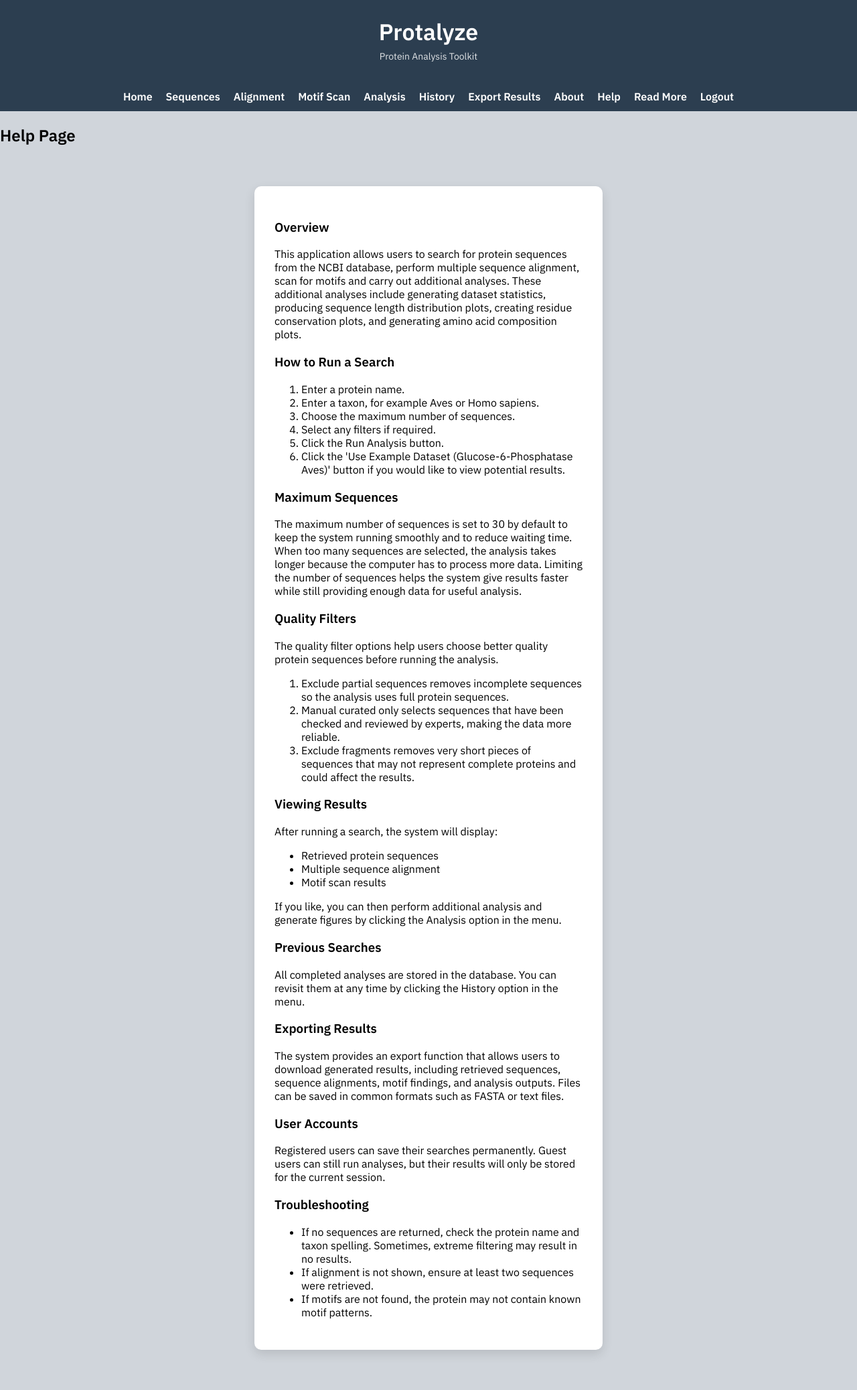
After one commit to B288659-2025/Protein_Site, a PHP site: page /help.php in a window 1280 px wide. The commit adds this page. Shown: the whole page at 67% size. Run offline with PHP 8.4, Linux system fonts and the light colour scheme.

Commit message:
new files

```diff
--- /dev/null
+++ b/help.php
@@ -0,0 +1,95 @@
+<?php
+require 'menu.php';
+echo "<h2 class='section-title'>Help Page</h2>";
+require_once 'db.php';
+?>
+<div class="container">
+
+    <div class="card">
+
+
+        <h3>Overview</h3>
+        <p>
+            This application allows users to search for protein sequences from the NCBI database,
+            perform multiple sequence alignment, scan for motifs and carry out additional analyses.
+            These additional analyses include generating dataset statistics, producing sequence length distribution plots, creating residue conservation plots,
+            and generating amino acid composition plots.
+        </p>
+
+        <h3>How to Run a Search</h3>
+        <ol>
+            <li>Enter a protein name.</li>
+            <li>Enter a taxon, for example Aves or Homo sapiens.</li>
+            <li>Choose the maximum number of sequences.</li>
+            <li>Select any filters if required.</li>
+            <li>Click the Run Analysis button.</li>
+            <li>Click the 'Use Example Dataset (Glucose-6-Phosphatase Aves)' button if you would like to view potential results.</li>
+
+        </ol>
+
+        <h3>Maximum Sequences</h3>
+        <p>
+         The maximum number of sequences is set to 30 by default to keep the system running smoothly and to reduce waiting time.
+         When too many sequences are selected, the analysis takes longer because the computer has to process more data.
+         Limiting the number of sequences helps the system give results faster while still providing enough data for useful analysis.
+        </p>
+
+
+        <h3>Quality Filters</h3>
+	<p>
+	The quality filter options help users choose better quality protein sequences before running the analysis.
+	</p>
+	<ol>
+            <li>Exclude partial sequences removes incomplete sequences so the analysis uses full protein sequences.</li>
+            <li>Manual curated only selects sequences that have been checked and reviewed by experts, making the data more reliable.</li>
+            <li>Exclude fragments removes very short pieces of sequences that may not represent complete proteins and could affect the results.</li>
+
+        </ol>
+
+
+        <h3>Viewing Results</h3>
+        <p>
+            After running a search, the system will display:
+        </p>
+
+        <ul>
+            <li>Retrieved protein sequences</li>
+            <li>Multiple sequence alignment</li>
+            <li>Motif scan results</li>
+        </ul>
+
+	<p>
+         If you like, you can then perform additional analysis and generate figures by clicking the Analysis option in the menu.
+	</p>
+
+
+        <h3>Previous Searches</h3>
+        <p>
+            All completed analyses are stored in the database. You can revisit them at any time
+            by clicking the History option in the menu.
+        </p>
+
+        <h3>Exporting Results</h3>
+        <p>
+            The system provides an export function that allows users to download generated results,
+            including retrieved sequences, sequence alignments, motif findings, and analysis outputs.
+            Files can be saved in common formats such as FASTA or text files.
+        </p>
+
+
+        <h3>User Accounts</h3>
+        <p>
+            Registered users can save their searches permanently. Guest users can still run
+            analyses, but their results will only be stored for the current session.
+        </p>
+
+        <h3>Troubleshooting</h3>
+        <ul>
+            <li>If no sequences are returned, check the protein name and taxon spelling. Sometimes, extreme filtering may result in no results. </li>
+            <li>If alignment is not shown, ensure at least two sequences were retrieved.</li>
+            <li>If motifs are not found, the protein may not contain known motif patterns.</li>
+        </ul>
+
+    </div>
+
+</div>
```
Also changed, not shown: credits.php (+72 -2 lines), read.php (added, +106 -0 lines).
